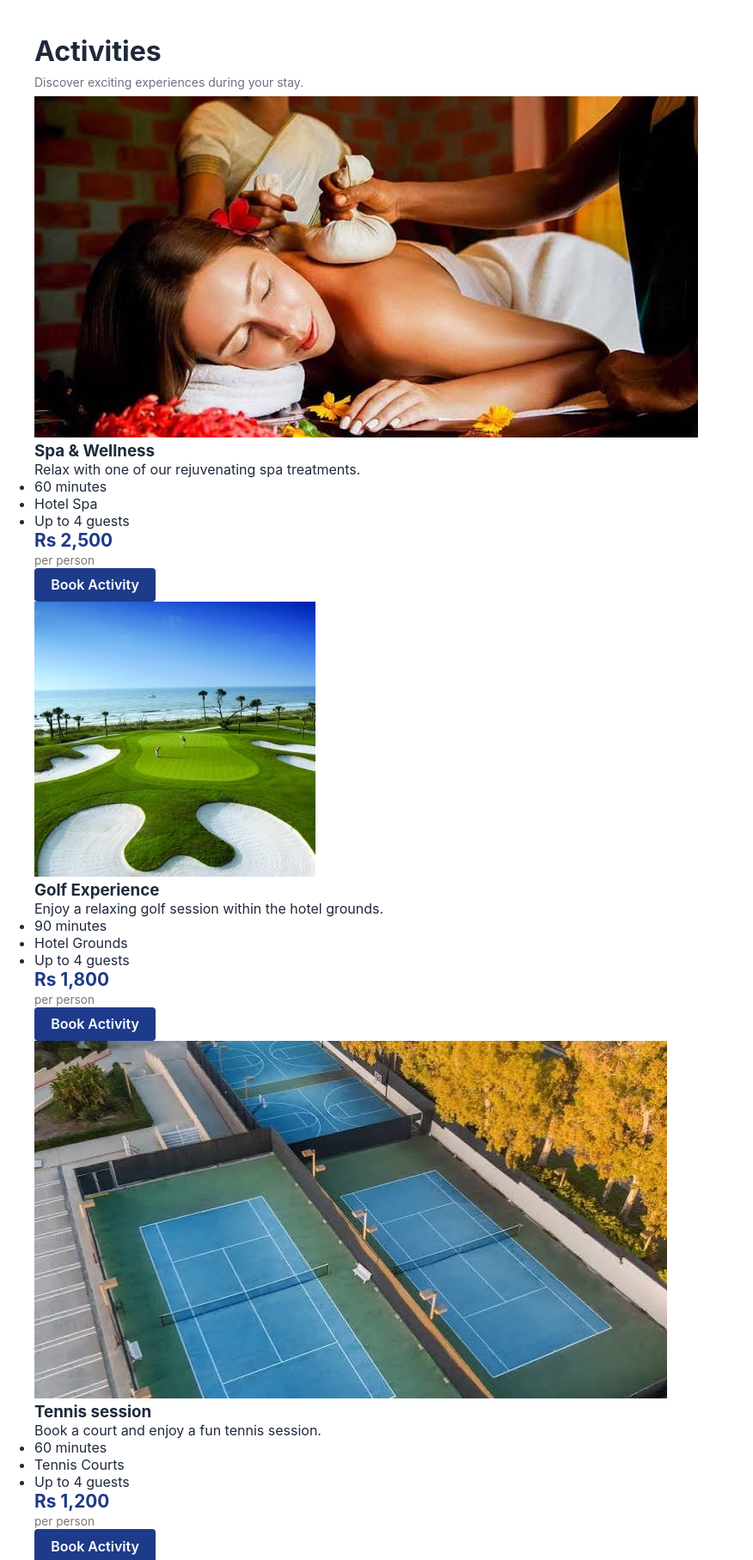
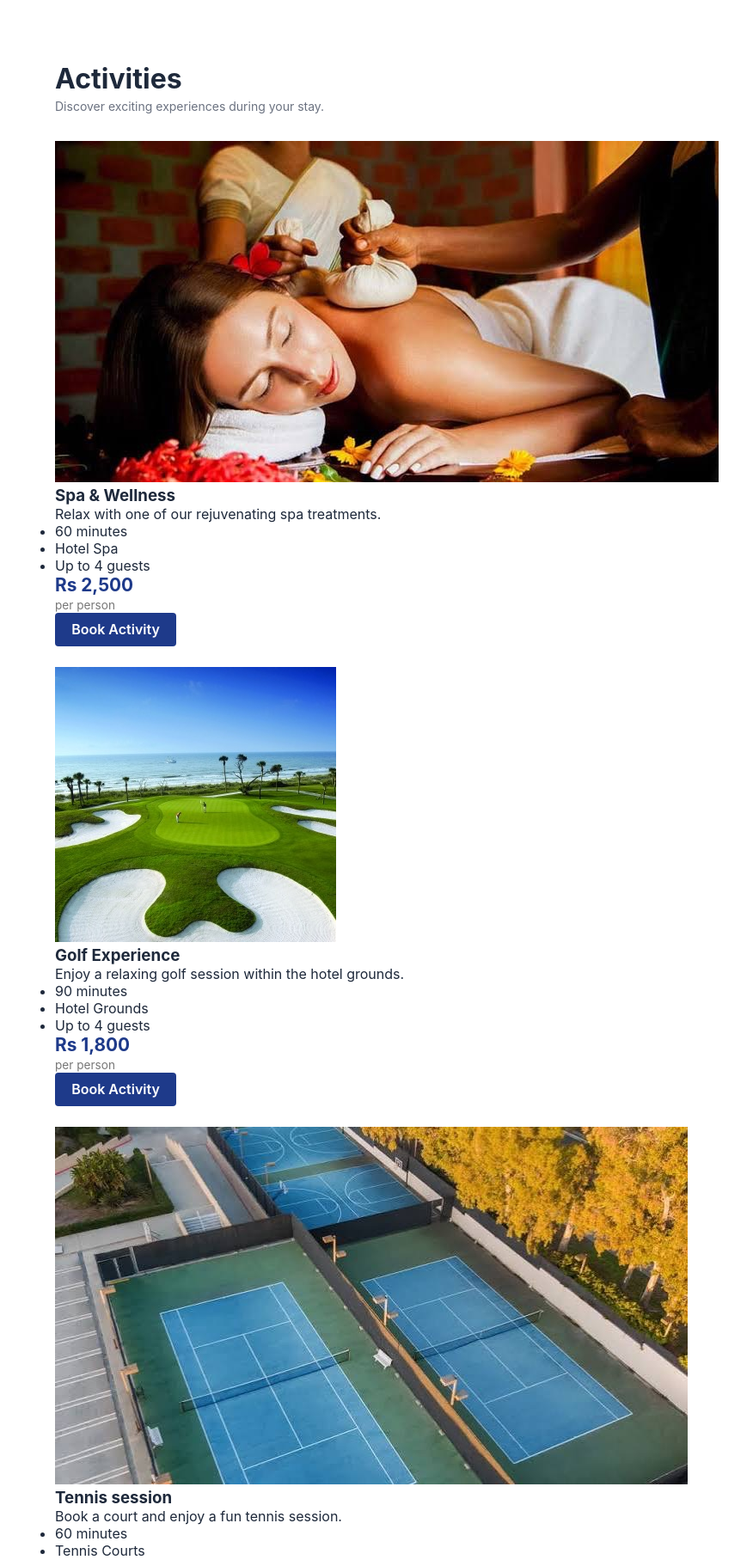
Before and after one commit to Ayushr0129/Star-hotel, a Django app: page /activities/ in a window 1280 px wide. Shown: the part 67-1882 px from the top of the page at 86% size, without its empty margins (0-876 px from the left). Run offline with Django 5.2, Linux system fonts and the light colour scheme; data comes from the database, SQL or seed files in the repository.

Commit message:
Styled Activities page container and heading

```diff
--- a/StarHotel/hotel/static/css/style.css
+++ b/StarHotel/hotel/static/css/style.css
@@ -2087,3 +2087,25 @@ header:has(~ main .layout) {
     color: #777;
     margin: 0;
 }
+
+/* ===== Activities Page ===== */
+
+.activities-page {
+    max-width: 1200px;
+    margin: 0 auto;
+    padding: 2rem 1.5rem;
+}
+
+.activities-heading h1 {
+    margin: 0 0 0.25rem 0;
+}
+
+.activities-heading .section-subtitle {
+    margin: 0 0 2rem 0;
+}
+
+.activity-list {
+    display: flex;
+    flex-direction: column;
+    gap: 1.5rem;
+}
```
